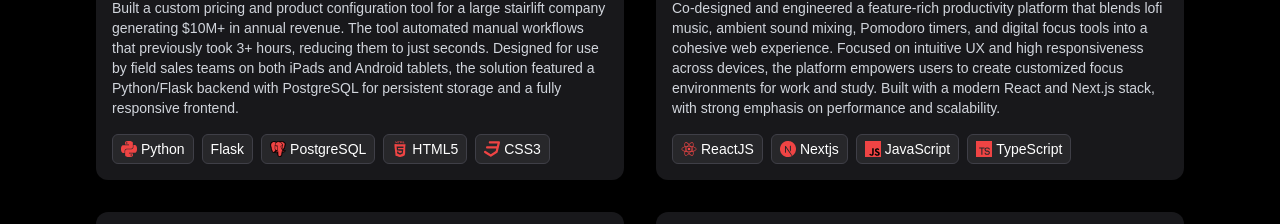
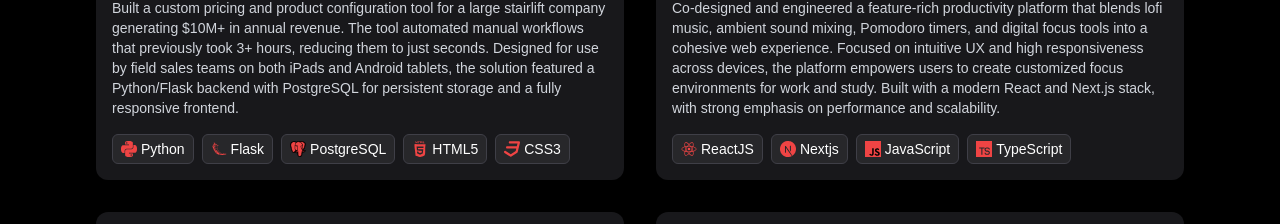
Before and after one commit to TurkeyDev17/aurick-portfolio, a Next.js app: page / in a window 1280 px wide. Shown: the part 2678-2902 px from the top of the page. Built offline with nearby package versions, Linux system fonts and the light colour scheme; grey boxes are pictures that could not be loaded.

Commit message:
fixed tech stack buttons in project card blending in color

```diff
--- a/src/components/ProjectCard.tsx
+++ b/src/components/ProjectCard.tsx
@@ -12,7 +12,7 @@ export default function ProjectCard({ project }: { project: Project }) {
     const techsWithIcons = [
       "html5", "css3", "javascript", "reactjs", "nextjs",
       "postgresql", "mysql", "ruby on rails", "django",
-      "aws", "vercel", "tailwind", "firebase", "typescript", "python"
+      "aws", "vercel", "tailwind", "firebase", "typescript", "python", "flask"
     ];
 
     if (techsWithIcons.includes(lower)) {
@@ -22,7 +22,7 @@ export default function ProjectCard({ project }: { project: Project }) {
         alt={tech}
         width={16}
         height={16}
-          className="inline-block mr-1"
+        className="inline-block mr-1 transition group-hover:brightness-0 group-hover:invert"
       />
       );
     }
@@ -56,7 +56,7 @@ export default function ProjectCard({ project }: { project: Project }) {
       ) : (
         <span
           className="absolute top-3 right-3 z-10 px-4 py-2 text-sm font-semibold bg-neutral-700 text-neutral-400 border-2 border-black rounded-md cursor-not-allowed select-none"
-          title="This project is not yet live"
+          title="This project is only accessible on mobile"
         >
           Available on mobile
         </span>
@@ -81,7 +81,7 @@ export default function ProjectCard({ project }: { project: Project }) {
         {project.techStack.map((tag: string, index: number) => (
           <span
             key={index}
-            className="flex items-center px-2 py-1 text-sm text-white bg-zinc-800 rounded-md border border-zinc-700 hover:bg-red-500 hover:text-white transition"
+            className="group flex items-center px-2 py-1 text-sm text-white bg-zinc-800 rounded-md border border-zinc-700 hover:bg-red-500 hover:text-white transition"
           >
             {getTechIcon(tag)}
             {tag}
```
Also changed, not shown: public/icons/flask.svg (added). Lines whose indentation alone changed are shown as unchanged.
